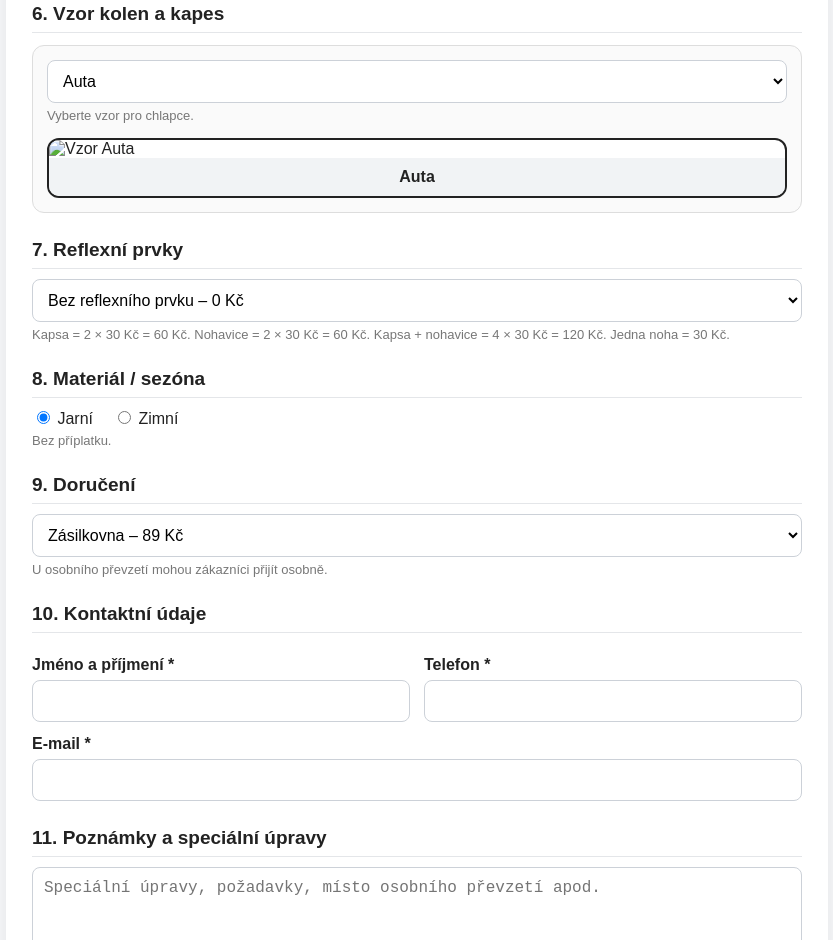
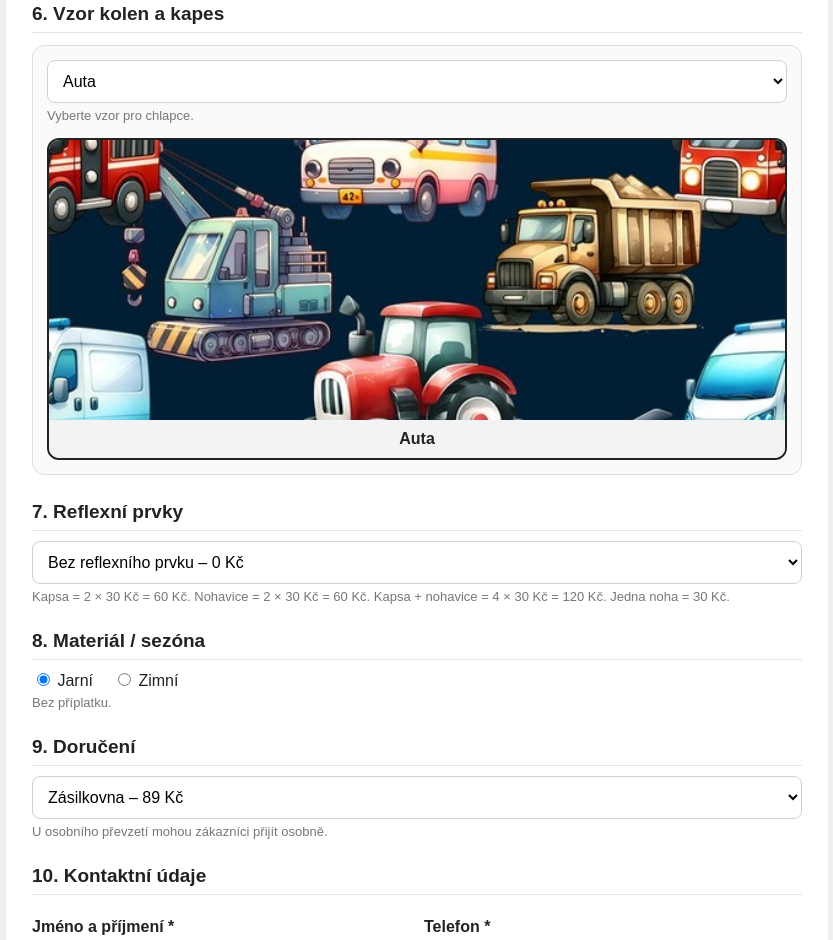
Before and after one commit to kravcenkovaalexandra-oss/softshell-kalhoty, a plain HTML site: page index.html in a window 1280 px wide. Shown: the part 763-1703 px from the top of the page, without its empty margins (223-1056 px from the left). Drawn offline with Linux system fonts and the light colour scheme.

Commit message:
Add files via upload

```diff
--- a/index.html
+++ b/index.html
@@ -1086,37 +1086,37 @@ const patternsBoy = [
 
   {
     name: "Auta",
-    image: "images/auta.jpg"
+    image: "auta.jpg"
   },
 
   {
     name: "Lesní zvířátka",
-    image: "images/lesni-zviratka.png"
+    image: "lesni-zviratka.jpg"
   },
 
   {
     name: "Dino malé",
-    image: "images/dino-male.png"
+    image: "dino-male.jpg"
   },
 
   {
     name: "Grafity",
-    image: "images/grafity.png"
+    image: "grafity.jpg"
   },
 
   {
     name: "Hasiči",
-    image: "images/hasici.jpg"
+    image: "hasici.jpg"
   },
 
   {
     name: "Liška",
-    image: "images/liska.png"
+    image: "liska.jpg"
   },
 
   {
     name: "Lvi",
-    image: "images/lvi.png"
+    image: "lvi.jpg"
   }
 
 ];
```
